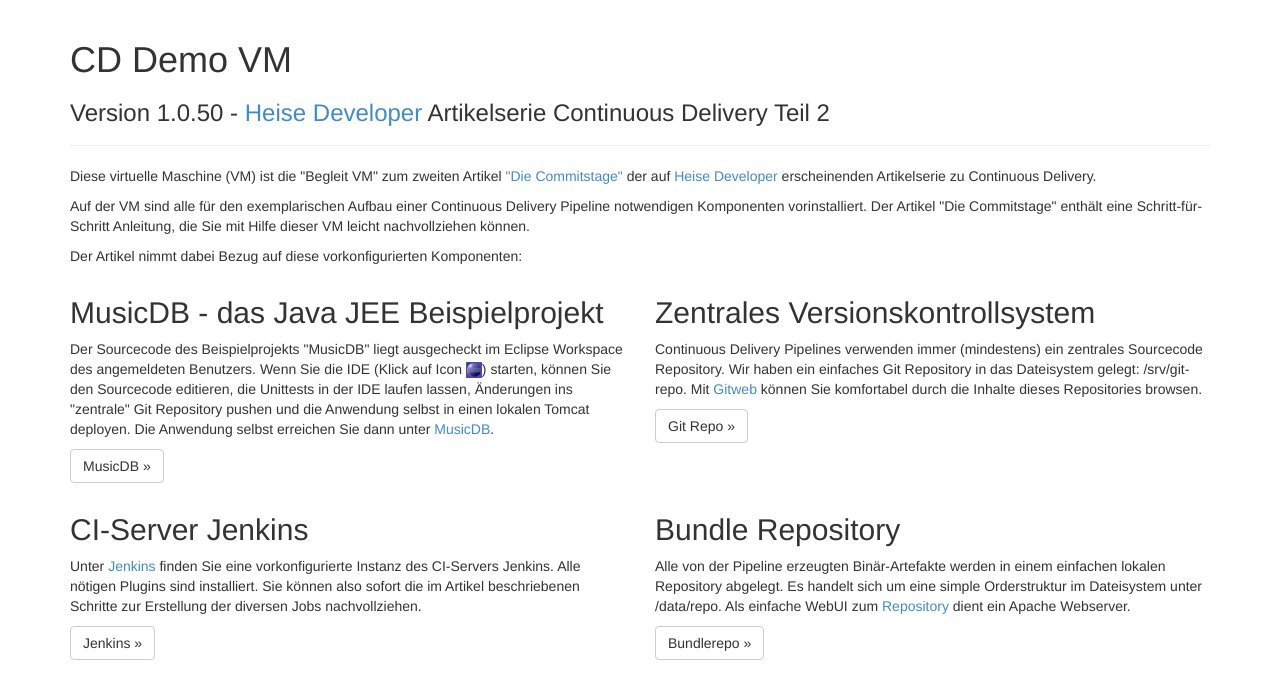
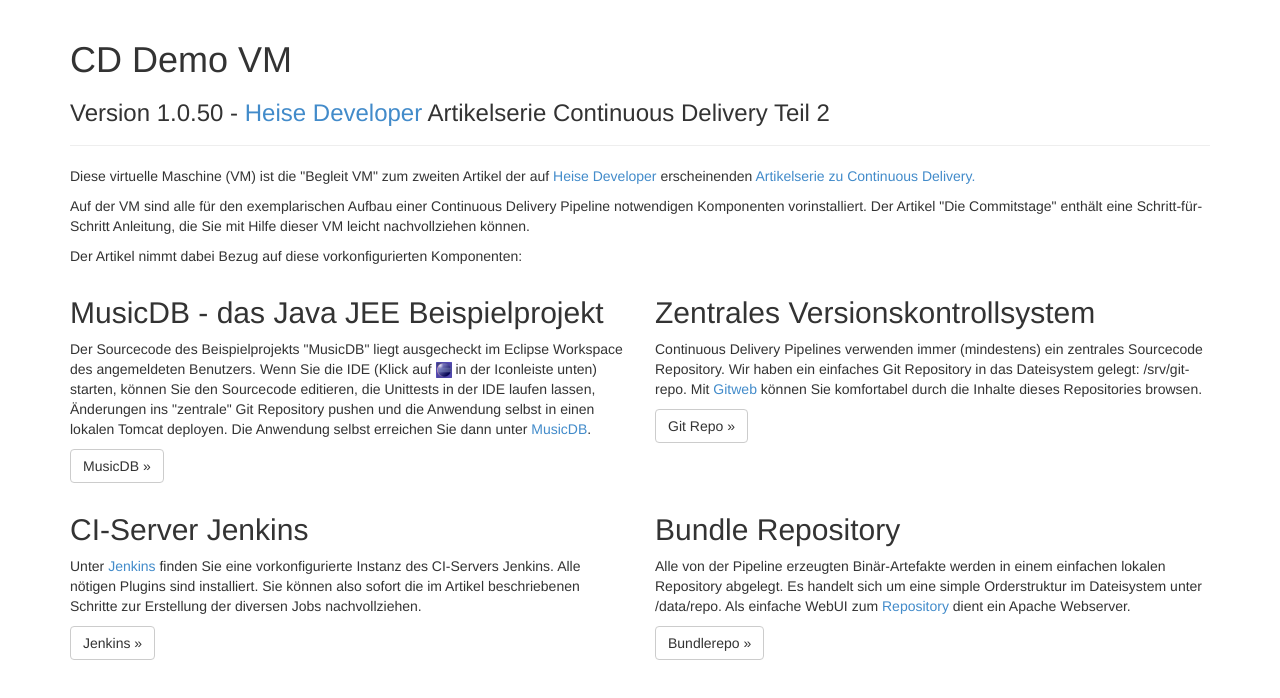
Before and after one commit to birka/cddemo-www, a plain HTML site: page index.html in a window 1280 px wide. Drawn offline with nearby package versions, Linux system fonts and the light colour scheme.

Commit message:
iconleistewq

```diff
--- a/index.html
+++ b/index.html
@@ -35,7 +35,7 @@
       <!-- Example row of columns -->
       <div class="row">
         <div class="col-md-12">
-	<p>Diese virtuelle Maschine (VM) ist die "Begleit VM" zum zweiten Artikel <a href="http://www.heise.de/developer/artikel/Eine-Einfuehrung-in-Continuous-Delivery-Teil-1-Grundlagen-2176380.html">"Die Commitstage"</a> der auf <a href="http://www.heise.de/developer/">Heise Developer</a> erscheinenden Artikelserie zu Continuous Delivery.</p>
+	<p>Diese virtuelle Maschine (VM) ist die "Begleit VM" zum zweiten Artikel der auf <a href="http://www.heise.de/developer/">Heise Developer</a> erscheinenden <a href="http://www.heise.de/developer/artikel/Eine-Einfuehrung-in-Continuous-Delivery-Teil-1-Grundlagen-2176380.html">Artikelserie zu Continuous Delivery.</a></p>
 	<p>Auf der VM sind alle für den exemplarischen Aufbau einer Continuous Delivery Pipeline notwendigen Komponenten vorinstalliert. Der Artikel "Die Commitstage" enthält eine Schritt-für-Schritt Anleitung, die Sie mit Hilfe dieser VM leicht nachvollziehen können.</p>
 	<p>Der Artikel nimmt dabei Bezug auf diese vorkonfigurierten Komponenten:</p>
 	</div>
@@ -43,7 +43,7 @@
       <div class="row">
         <div class="col-md-6">
           <h2>MusicDB - das Java JEE Beispielprojekt</h2>
-          <p>Der Sourcecode des Beispielprojekts "MusicDB" liegt ausgecheckt im Eclipse Workspace des angemeldeten Benutzers. Wenn Sie die IDE (Klick auf Icon <img src="img/eclipse.png">) starten, können Sie den Sourcecode editieren, die Unittests in der IDE laufen lassen, Änderungen ins "zentrale" Git Repository pushen und die Anwendung selbst in einen lokalen Tomcat deployen. Die Anwendung selbst erreichen Sie dann unter <a href="http://localhost:8080/musicDB/" target="_blank">MusicDB</a>.</p>
+          <p>Der Sourcecode des Beispielprojekts "MusicDB" liegt ausgecheckt im Eclipse Workspace des angemeldeten Benutzers. Wenn Sie die IDE (Klick auf <img src="img/eclipse.png"> in der Iconleiste unten) starten, können Sie den Sourcecode editieren, die Unittests in der IDE laufen lassen, Änderungen ins "zentrale" Git Repository pushen und die Anwendung selbst in einen lokalen Tomcat deployen. Die Anwendung selbst erreichen Sie dann unter <a href="http://localhost:8080/musicDB/" target="_blank">MusicDB</a>.</p>
 	  <p><a class="btn btn-default" href="http://localhost:8080/musicDB/" role="button" target=_blank">MusicDB »</a></p>
         </div>
         <div class="col-md-6">
```
